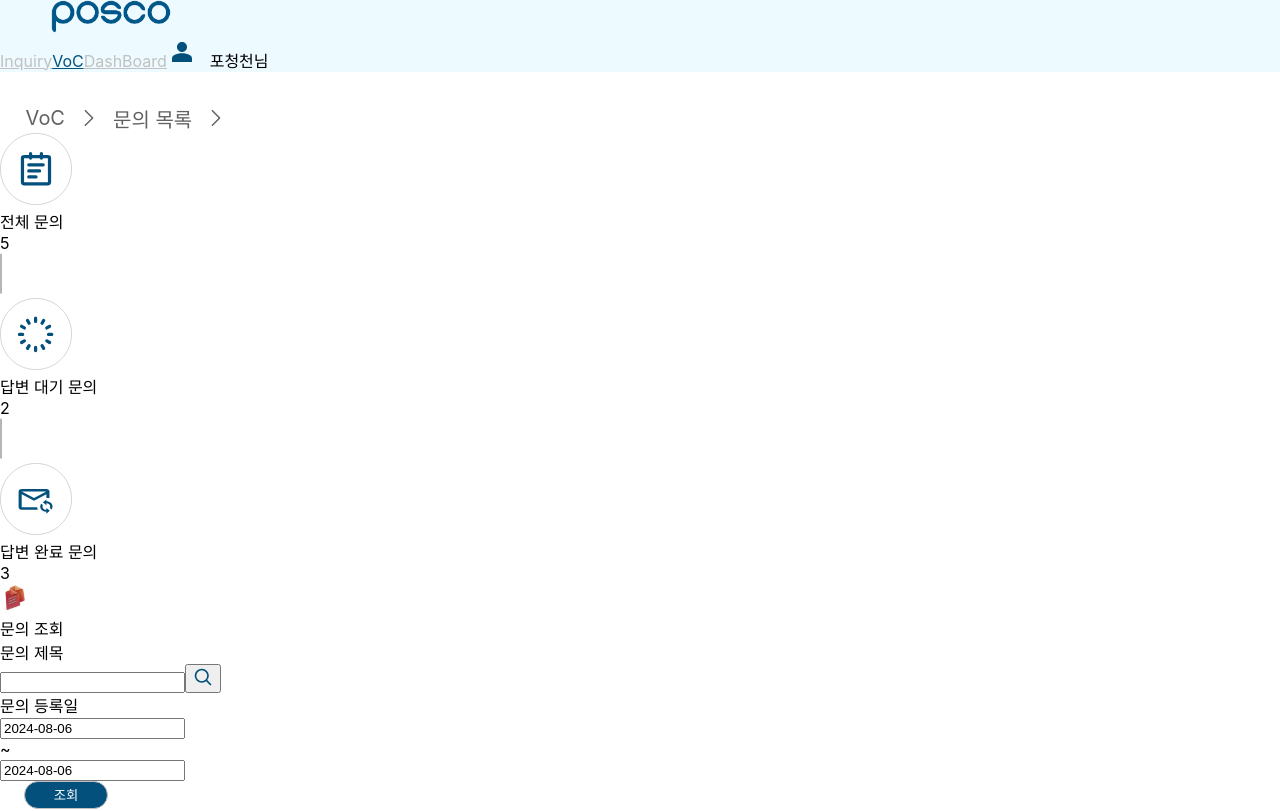
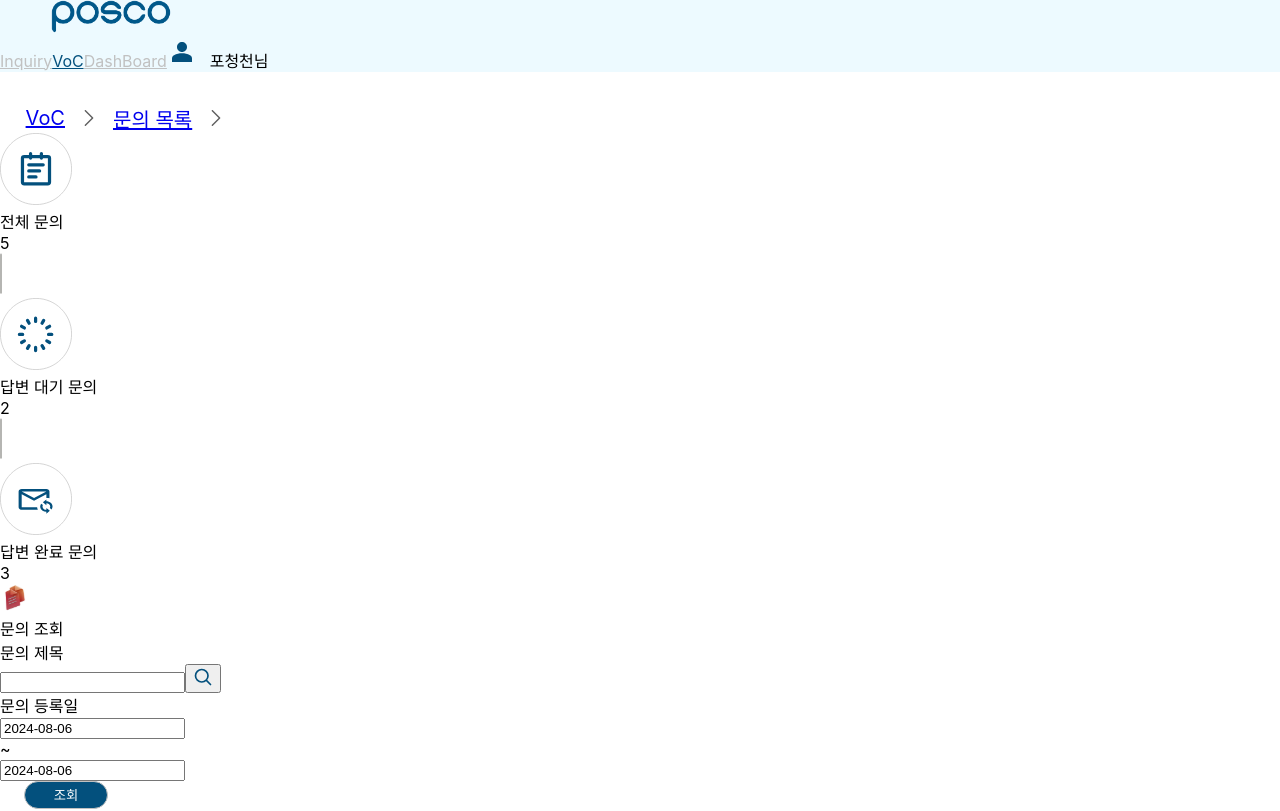
Before and after one commit to pobluesky/customer-inquiry-system, a React (Create React App) app in the folder frontend/: page /voc in a window 1280 px wide. Shown: the top 811 px of the page. Built offline with nearby package versions, Linux system fonts and the light colour scheme; no server answers.

Commit message:
pbs-131--fix: Inquiry Page + Path 수정

```diff
--- a/frontend/src/App.js
+++ b/frontend/src/App.js
@@ -5,8 +5,9 @@ import { Routes, Route } from 'react-router';
 import { Intro } from './pages/intro';
 import { Login } from './pages/login';
 import { Join } from './pages/join';
-import { InqList } from "./pages/inq-list";
-import { Inq } from './pages/inq';
+import { InqList } from "./pages/inqlist";
+import { Inq } from "./pages/inq";
+import { InqItem } from './pages/inqitem';
 import { Voc } from './pages/voc';
 import { DashBoard } from './pages/dashboard';
 
@@ -19,6 +20,7 @@ function App() {
                 <Route path="join" element={<Join />} />
                 <Route path="inq-list" element={<InqList />} />
                 <Route path="inq" element={<Inq />} />
+                <Route path="inq-item" element={<InqItem />} />
                 <Route path="voc" element={<Voc />} />
                 <Route path="dashboard" element={<DashBoard />} />
                 {/* Route path="*" element={<Error404 />} /> */}
--- a/frontend/src/assets/css/Inquiry.css
+++ b/frontend/src/assets/css/Inquiry.css
@@ -115,3 +115,15 @@
   color: #F02323;
   font-weight: bold;
 }
+
+._Link {
+  text-decoration: none;
+  color: inherit;
+}
+
+._Link:hover {
+  color: #007AFF;
+  transition: color 0.1s ease-in-out;
+  cursor: pointer;
+  font-weight: bolder;
+}
--- a/frontend/src/components/atoms/Path.js
+++ b/frontend/src/components/atoms/Path.js
@@ -1,12 +1,31 @@
 import React from 'react';
 import arrow from '../../assets/css/icons/arrow.svg';
+import {Link} from "react-router-dom";
+import {_Link} from "../../assets/css/Inquiry.css";
 
-function Path({ largeCategory, mediumCategory, smallCategory }) {
-    return (
-        <div style={{ color: '#616161', fontSize: '20px', display: 'flex', alignItems: 'center', marginLeft: '2vw', marginTop: '4vh' }}>
-            <span>{largeCategory}</span><img src={arrow} alt="arrow" /><span>{mediumCategory}</span><img src={arrow} alt="arrow" /><span>{smallCategory}</span>
-        </div>
-    );
+function Path({largeCategory, mediumCategory, smallCategory}) {
+  return (
+      <div style={{
+        color: '#616161',
+        fontSize: '20px',
+        display: 'flex',
+        alignItems: 'center',
+        marginLeft: '2vw',
+        marginTop: '4vh'
+      }}>
+        <Link to="/inq" className={_Link}>
+          <span>{largeCategory}</span>
+        </Link>
+        <img src={arrow} alt="arrow"/>
+        <Link to="/inq-list" className={_Link}>
+          <span>{mediumCategory}</span>
+        </Link>
+        <img src={arrow} alt="arrow"/>
+        <Link to="/inq-item" className={_Link}>
+          <span>{smallCategory}</span>
+        </Link>
+      </div>
+  );
 }
 
 export default Path;
--- a/frontend/src/pages/inq/Inq.js
+++ b/frontend/src/pages/inq/Inq.js
@@ -1,21 +1,13 @@
 import React, { useState, useEffect } from 'react';
 import Header from '../../components/mocules/Header';
 import Path from '../../components/atoms/Path';
-import RequestBar from './../../components/mocules/RequestBar';
-import OfferSheet from './offersheet';
-import '../../assets/css/Offersheet.css';
 
 function Inq() {
-    const [originalText, setOriginalText] = useState('');
-    const [isChecked, setCheck] = useState(true); // 토글 버튼 클릭 여부
-    const borderRadius = isChecked ? '20px 20px 0 0' : '20px 20px 20px 20px';
-
+    console.log('check');
     return (
         <div>
             <Header login={true} inq={true} voc={false} dashboard={false} />
-            <Path largeCategory={'Inquiry'} mediumCategory={'Inquiry 조회'} smallCategory={'20180829495'} />
-            <RequestBar />
-            <OfferSheet inquiryId={1} />
+            <Path largeCategory={'Inquiry'} mediumCategory={'Inquiry 조회'} />
         </div>
     );
 }
--- a/frontend/src/pages/inq/index.js
+++ b/frontend/src/pages/inq/index.js
@@ -1,3 +1,3 @@
-import Inq from './Inq';
+import Inq from "./Inq";
 
 export { Inq };
--- /dev/null
+++ b/frontend/src/pages/inqitem/InqItem.js
@@ -0,0 +1,23 @@
+import React, { useState, useEffect } from 'react';
+import Header from '../../components/mocules/Header';
+import Path from '../../components/atoms/Path';
+import RequestBar from './../../components/mocules/RequestBar';
+import OfferSheet from './offersheet';
+import '../../assets/css/Offersheet.css';
+
+function InqItem() {
+    const [originalText, setOriginalText] = useState('');
+    const [isChecked, setCheck] = useState(true); // 토글 버튼 클릭 여부
+    const borderRadius = isChecked ? '20px 20px 0 0' : '20px 20px 20px 20px';
+
+    return (
+        <div>
+            <Header login={true} inq={true} voc={false} dashboard={false} />
+            <Path largeCategory={'Inquiry'} mediumCategory={'Inquiry 조회'} smallCategory={'20180829495'} />
+            <RequestBar />
+            <OfferSheet inquiryId={1} />
+        </div>
+    );
+}
+
+export default InqItem;
--- /dev/null
+++ b/frontend/src/pages/inqitem/index.js
@@ -0,0 +1,3 @@
+import InqItem from './InqItem';
+
+export { InqItem };
--- a/frontend/src/pages/inq-list/InqList.js
+++ b/frontend/src/pages/inqlist/InqList.js
@@ -5,6 +5,8 @@ import dummyInquiryData from './dummyInquiryData';
 import Path from "../../components/atoms/Path";
 import InquirySearchBox from "../../components/organisms/InquirySearchBox";
 import SearchResult from "../../components/mocules/SearchResult";
+import {Link} from "react-router-dom";
+import {_Link} from "../../assets/css/Inquiry.css";
 
 const InqList = () => {
   return (
@@ -15,7 +17,7 @@ const InqList = () => {
         <SearchResult searchResult={"54"}/>
 
         {dummyInquiryData.map((inquiryData, index) => (
-                <InquiryItem key={index} inquiryData={inquiryData} />
+                <Link to="/inq-item" className={_Link}><InquiryItem key={index} inquiryData={inquiryData} /></Link>
           ))}
       </div>
   );
```
Also changed, not shown: frontend/src/pages/inqitem/offersheet.js (renamed from frontend/src/pages/inq/offersheet.js), frontend/src/pages/inqlist/dummyInquiryData.js (renamed from frontend/src/pages/inq-list/dummyInquiryData.js), frontend/src/pages/inqlist/index.js (renamed from frontend/src/pages/inq-list/index.js).
